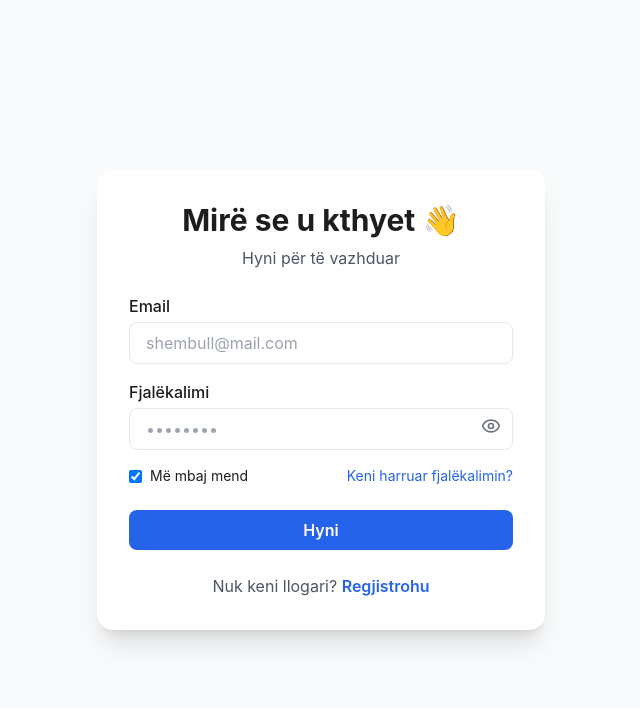
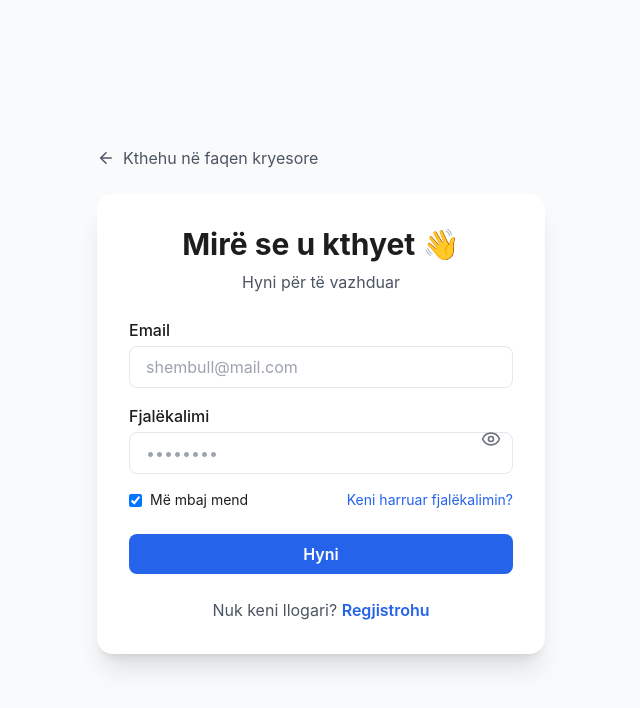
Before and after one commit to GazmendUka/ndertimnet, a React (Create React App) app in the folder frontend/: page /login in a window 1280 px wide. Shown: the top 708 px of the page, without its empty margins (319-959 px from the left). Built offline with nearby package versions, Linux system fonts and the light colour scheme; no server answers.

Commit message:
Improve login page UX: add back navigation and refine password visibility icon positioning

```diff
--- a/frontend/src/auth/Login.js
+++ b/frontend/src/auth/Login.js
@@ -3,7 +3,7 @@
 import React, { useState } from "react";
 import { useAuth } from "./AuthContext";
 import { useNavigate, Link } from "react-router-dom";
-import { Eye, EyeOff, Loader2 } from "lucide-react";
+import { Eye, EyeOff, Loader2, ArrowLeft } from "lucide-react";
 
 const Login = () => {
   const { login } = useAuth();
@@ -55,11 +55,24 @@ const Login = () => {
 
   return (
     <div className="flex items-center justify-center min-h-screen bg-gray-50 px-4">
-      <div className="bg-white shadow-xl rounded-2xl p-8 w-full max-w-md">
+
+      <div className="w-full max-w-md">
+
+        {/* BACK LINK */}
+        <button
+          onClick={() => navigate("/")}
+          className="flex items-center gap-2 text-gray-600 hover:text-gray-900 mb-6"
+        >
+          <ArrowLeft size={18} />
+          <span>Kthehu në faqen kryesore</span>
+        </button>
+
+        <div className="bg-white shadow-xl rounded-2xl p-8">
 
           <h2 className="text-3xl font-bold text-center mb-2">
             Mirë se u kthyet 👋
           </h2>
+
           <p className="text-center text-gray-600 mb-6">
             Hyni për të vazhduar
           </p>
@@ -74,7 +87,10 @@ const Login = () => {
 
             {/* EMAIL */}
             <div className="mb-4">
-            <label className="block mb-1 font-medium">Email</label>
+              <label className="block mb-1 font-medium">
+                Email
+              </label>
+
               <input
                 type="email"
                 disabled={loading}
@@ -88,7 +104,11 @@ const Login = () => {
 
             {/* PASSWORD */}
             <div className="mb-4 relative">
-            <label className="block mb-1 font-medium">Fjalëkalimi</label>
+
+              <label className="block mb-1 font-medium">
+                Fjalëkalimi
+              </label>
+
               <input
                 type={showPass ? "text" : "password"}
                 disabled={loading}
@@ -102,21 +122,26 @@ const Login = () => {
               <button
                 type="button"
                 onClick={() => setShowPass(!showPass)}
-              className="absolute right-3 top-9 text-gray-500 hover:text-gray-700"
+                className="absolute right-3 top-1/2 -translate-y-1/2 text-gray-500 hover:text-gray-700"
               >
                 {showPass ? <EyeOff size={20} /> : <Eye size={20} />}
               </button>
+
             </div>
 
             {/* REMEMBER */}
             <div className="flex items-center justify-between mb-6">
+
               <label className="flex items-center gap-2 cursor-pointer">
                 <input
                   type="checkbox"
                   checked={remember}
                   onChange={() => setRemember(!remember)}
                 />
-              <span className="text-sm">Më mbaj mend</span>
+
+                <span className="text-sm">
+                  Më mbaj mend
+                </span>
               </label>
 
               <Link
@@ -125,6 +150,7 @@ const Login = () => {
               >
                 Keni harruar fjalëkalimin?
               </Link>
+
             </div>
 
             {/* LOGIN BUTTON */}
@@ -133,21 +159,34 @@ const Login = () => {
               disabled={loading}
               className="w-full bg-blue-600 hover:bg-blue-700 text-white py-2 rounded-lg font-semibold flex items-center justify-center gap-2 disabled:opacity-60"
             >
-            {loading && <Loader2 size={20} className="animate-spin" />}
+
+              {loading && (
+                <Loader2 size={20} className="animate-spin" />
+              )}
+
               {loading ? "Duke u kyçur..." : "Hyni"}
+
             </button>
+
           </form>
 
           <p className="text-center text-gray-600 mt-6">
+
             Nuk keni llogari?{" "}
-          <span
-            onClick={() => navigate("/register")}
-            className="text-blue-600 font-semibold hover:underline cursor-pointer"
+
+            <Link
+              to="/register"
+              className="text-blue-600 font-semibold hover:underline"
             >
               Regjistrohu
-          </span>
+            </Link>
+
           </p>
+
         </div>
+
+      </div>
+
     </div>
   );
 };
```
Lines whose indentation alone changed are shown as unchanged.
